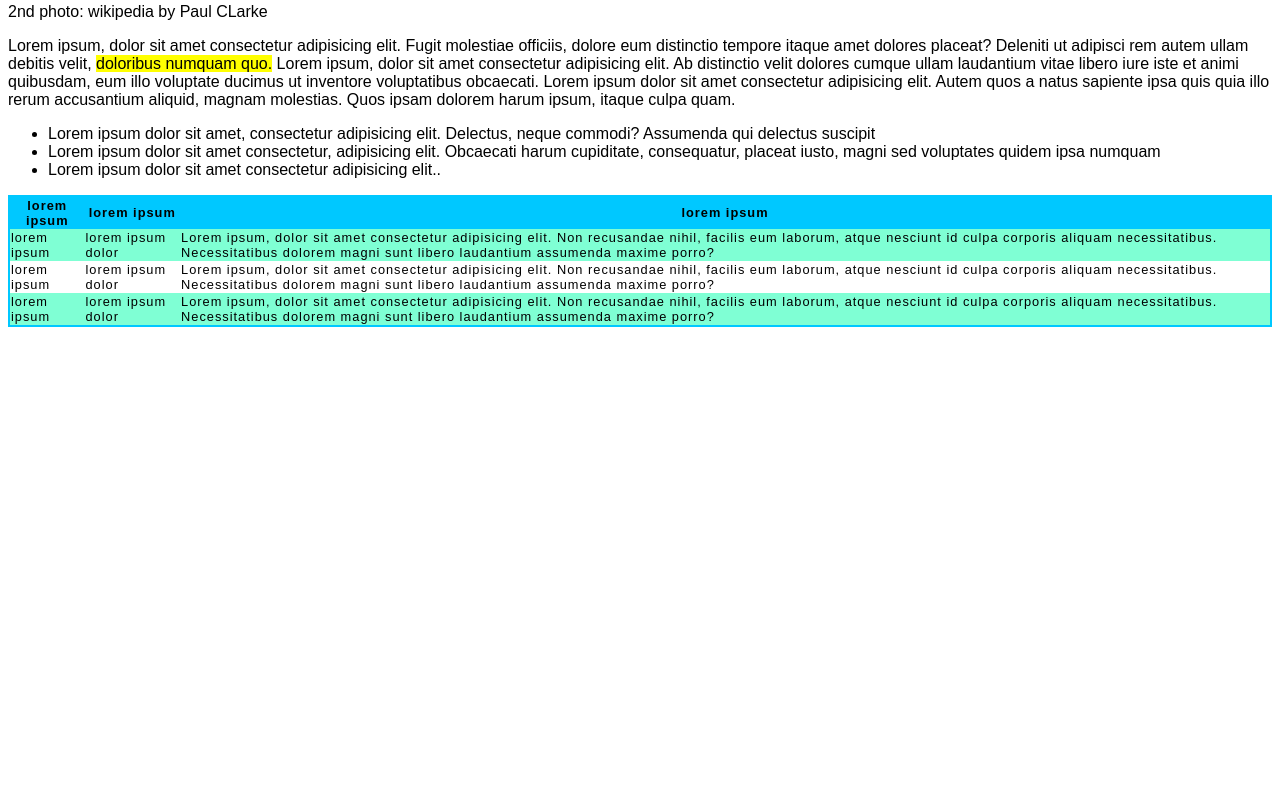
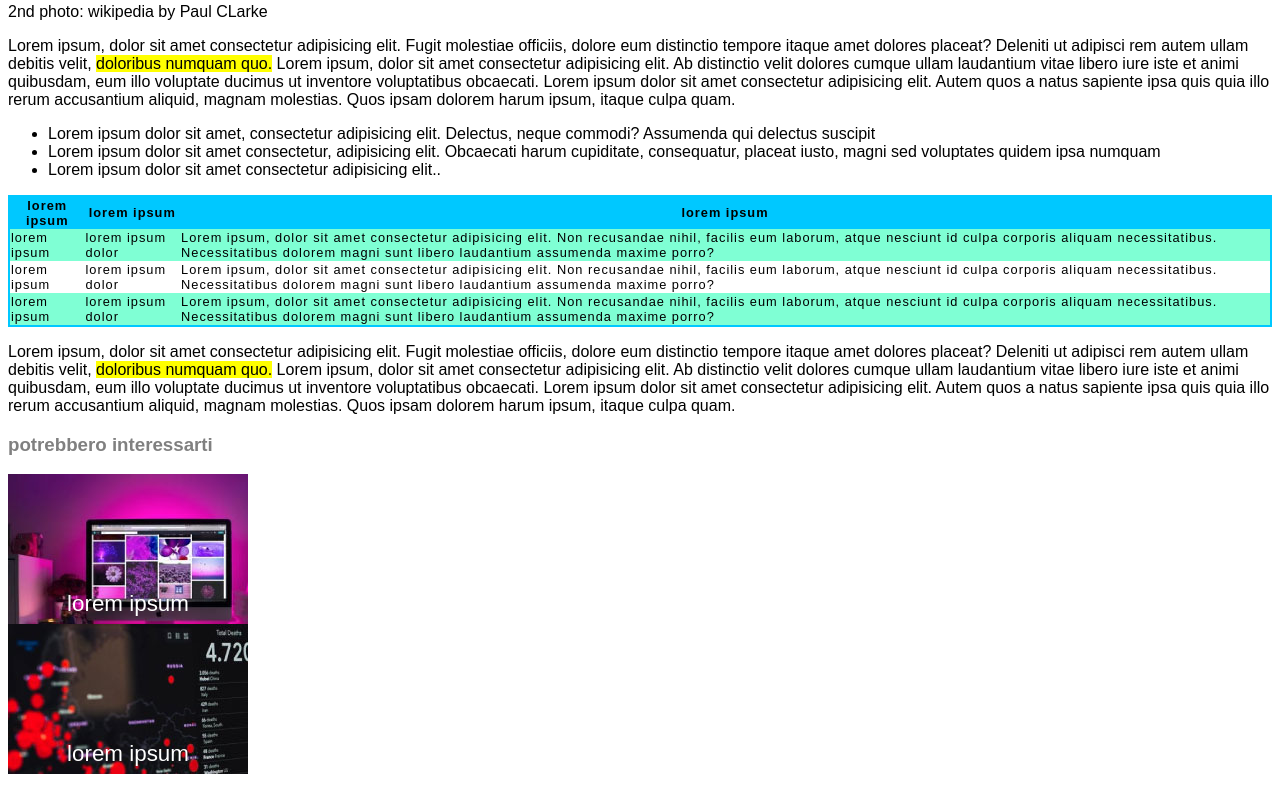
Before and after one commit to damirusso95/html-css-booleaner, a plain HTML site: page index.html in a window 1280 px wide. Shown: the part 784-1596 px from the top of the page. Before the commit the page ends 1119 px from the top, so only its background shows below. Drawn offline with Linux system fonts and the light colour scheme.

Commit message:
foto finali

```diff
--- a/index.html
+++ b/index.html
@@ -71,13 +71,19 @@
                     <td>Lorem ipsum, dolor sit amet consectetur adipisicing elit. Non recusandae nihil, facilis eum laborum, atque nesciunt id culpa corporis aliquam necessitatibus. Necessitatibus dolorem magni sunt libero laudantium assumenda maxime porro?</td>
                 </tr>
 
+        </table>
 
+        <!-- paragrafo finale -->
+        <p>Lorem ipsum, dolor sit amet consectetur adipisicing elit. Fugit molestiae officiis, dolore eum distinctio tempore itaque amet dolores placeat? Deleniti ut adipisci rem autem ullam debitis velit, <span class="sottolineato">doloribus numquam quo.</span> Lorem ipsum, dolor sit amet consectetur adipisicing elit. Ab distinctio velit dolores cumque ullam laudantium vitae libero iure iste et animi quibusdam, eum illo voluptate ducimus ut inventore voluptatibus obcaecati. Lorem ipsum dolor sit amet consectetur adipisicing elit. Autem quos a natus sapiente ipsa quis quia illo rerum accusantium aliquid, magnam molestias. Quos ipsam dolorem harum ipsum, itaque culpa quam.</p>
 
-        </table>
 </main>
 
 <footer>
+<h3>potrebbero interessarti</h3>
 
+
+<h2 id="foto-finale-1">lorem ipsum</h2>
+<h2 id="foto-finale-2"> lorem ipsum</h2>
 </footer>
 
 </body>
--- a/style.css
+++ b/style.css
@@ -68,3 +68,31 @@ table {
 .corpo{
     background-color: aquamarine;
 }
+
+#foto-finale-1{
+    margin: 0px;
+    background-image: url('./img/monitor.jpg');
+    background-repeat: no-repeat;
+    color: #FFFFFF;
+    background-color: red;
+    font-size: 140%;
+    font-weight: normal;
+    line-height: 260px;
+    text-align: center;
+    width: 240px;
+    height: 150px;
+}
+
+#foto-finale-2{
+    margin: 0px;
+    background-image: url(./img/graph.jpg);
+    background-repeat: no-repeat;
+    color: #FFFFFF;
+    background-color: red;
+    font-size: 140%;
+    font-weight: normal;
+    line-height: 260px;
+    text-align: center;
+    width: 240px;
+    height: 150px;
+}
```
